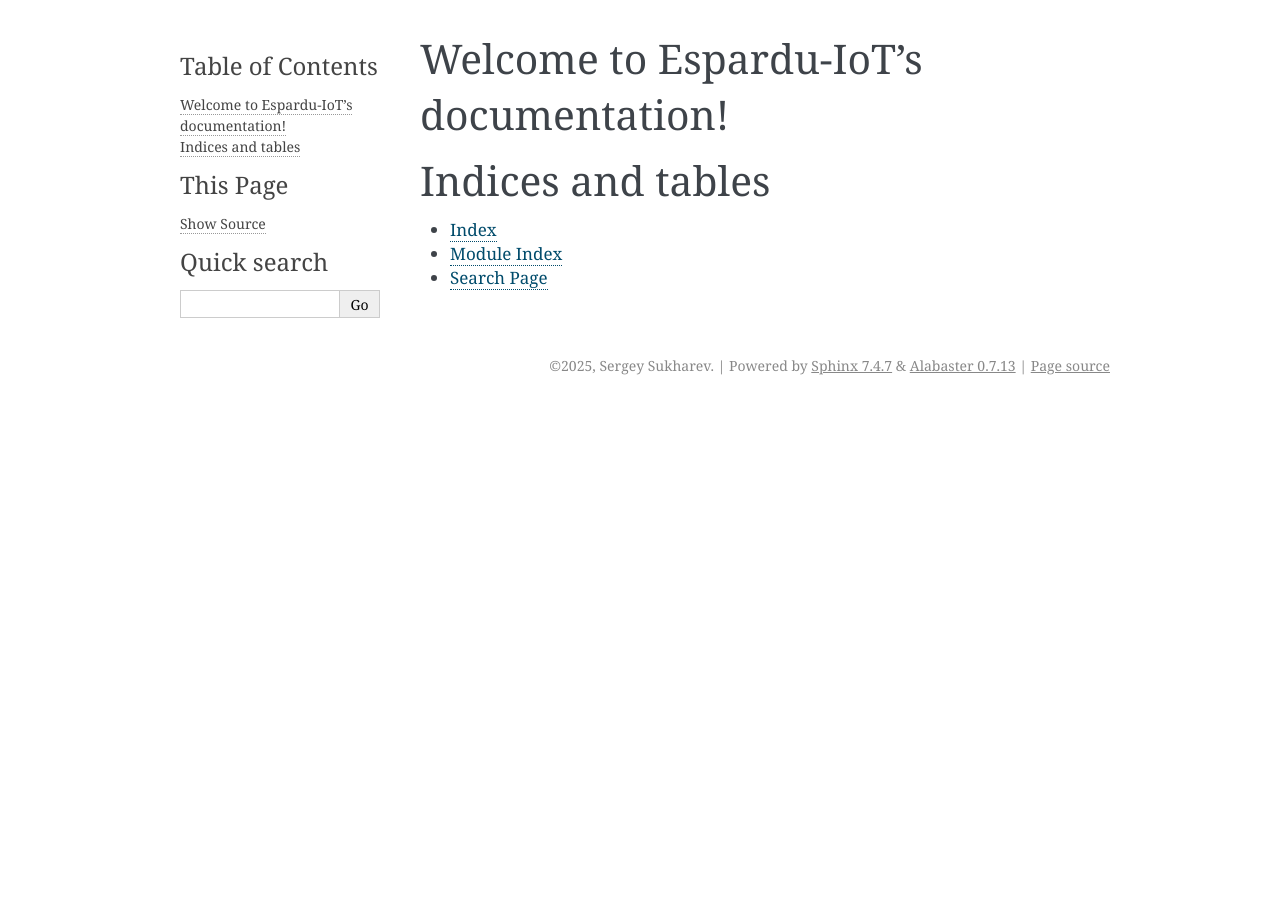
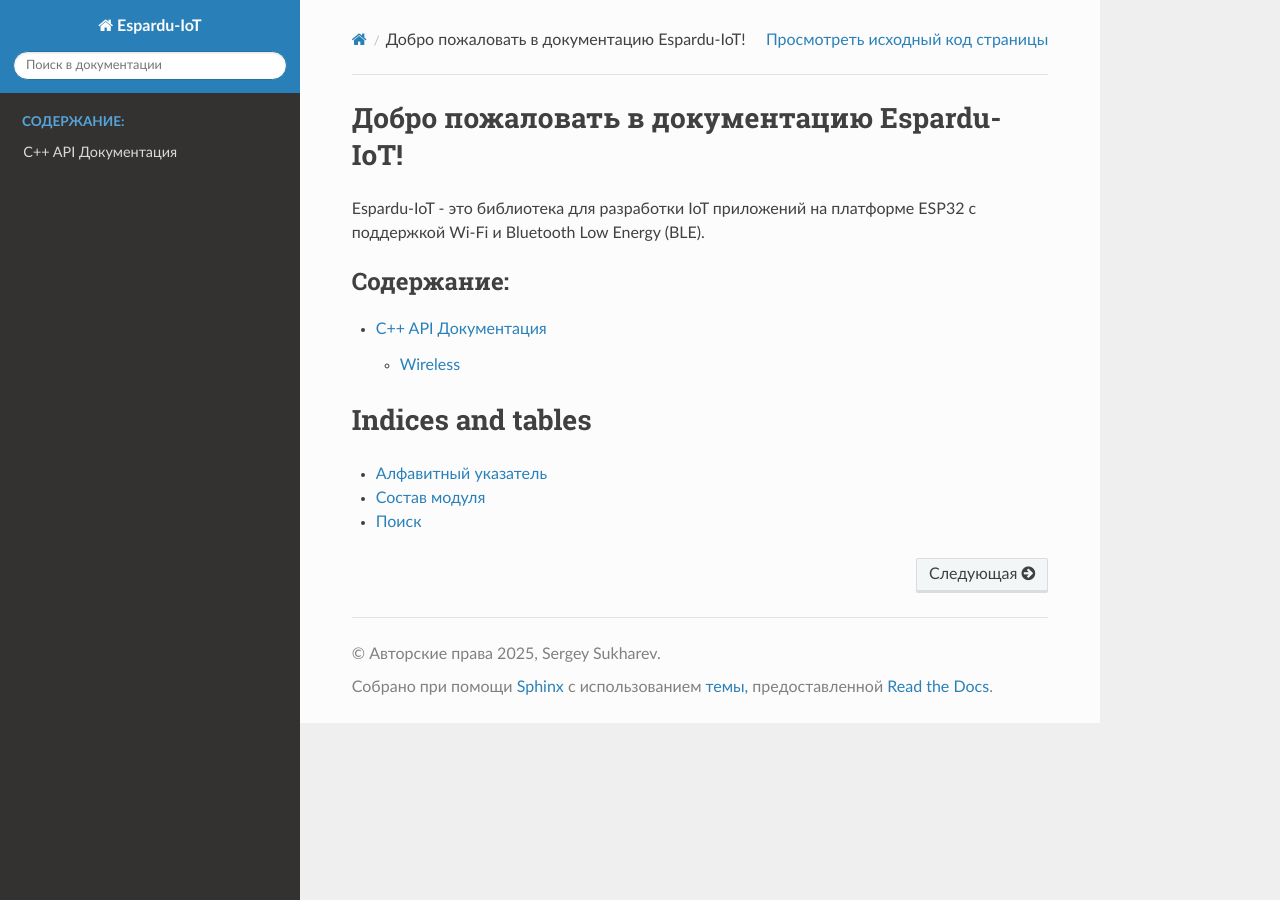
Before and after one commit to stargeraaas/Espardu-IoT, a Sphinx documentation site: the page built from docs/source/index.rst, in a window 1280 px wide. Built offline with Sphinx 7.4.7 and the Read the Docs theme 3.1.0, drawn with Linux system fonts in a browser that asks for light colours.

Commit message:
Added tools for documentation

```diff
--- a/docs/source/conf.py
+++ b/docs/source/conf.py
@@ -2,6 +2,10 @@
 #
 # For the full list of built-in configuration values, see the documentation:
 # https://www.sphinx-doc.org/en/master/usage/configuration.html
+
+import os
+import sys
+from pathlib import Path
 
 # -- Project information -----------------------------------------------------
 # https://www.sphinx-doc.org/en/master/usage/configuration.html#project-information
@@ -13,15 +17,45 @@
 # -- General configuration ---------------------------------------------------
 # https://www.sphinx-doc.org/en/master/usage/configuration.html#general-configuration
 
-extensions = []
+extensions = [
+    'breathe',
+    'sphinx.ext.autodoc',
+    'sphinx.ext.viewcode',
+    'sphinx.ext.intersphinx',
+]
 
 templates_path = ['_templates']
 exclude_patterns = []
 
+# Язык по умолчанию
+language = 'ru'
 
+# -- Настройка Breathe для интеграции с Doxygen ----------------------------
+# Путь к XML файлам, сгенерированным Doxygen
+breathe_projects = {
+    "Espardu-IoT": str(Path(__file__).parent.parent.parent / "build" / "xml")
+}
+breathe_default_project = "Espardu-IoT"
 
 # -- Options for HTML output -------------------------------------------------
 # https://www.sphinx-doc.org/en/master/usage/configuration.html#options-for-html-output
 
-html_theme = 'alabaster'
+html_theme = 'sphinx_rtd_theme'
 html_static_path = ['_static']
+
+# Настройки темы ReadTheDocs
+html_theme_options = {
+    'analytics_id': '',  # Опционально: Google Analytics ID
+    'logo_only': False,
+    'display_version': True,
+    'prev_next_buttons_location': 'bottom',
+    'style_external_links': False,
+    'vcs_pageview_mode': '',
+    'style_nav_header_background': '#2980B9',
+    # Toc options
+    'collapse_navigation': True,
+    'sticky_navigation': True,
+    'navigation_depth': 4,
+    'includehidden': True,
+    'titles_only': False
+}
--- a/docs/source/index.rst
+++ b/docs/source/index.rst
@@ -3,13 +3,17 @@
    You can adapt this file completely to your liking, but it should at least
    contain the root `toctree` directive.
 
-Welcome to Espardu-IoT's documentation!
-=======================================
+Добро пожаловать в документацию Espardu-IoT!
+=============================================
+
+Espardu-IoT - это библиотека для разработки IoT приложений на платформе ESP32
+с поддержкой Wi-Fi и Bluetooth Low Energy (BLE).
 
 .. toctree::
-   :maxdepth: 2
-   :caption: Contents:
+   :maxdepth: 3
+   :caption: Содержание:
 
+   api/cpp_api.rst
 
 
 Indices and tables
```
Also changed, not shown: README_RTD.md (added, +73 -0 lines), docs/api/cpp.md (added, +4 -0 lines), docs/index.md (added, +2 -0 lines), docs/ru/api/cpp.md (added, +4 -0 lines), docs/ru/index.md (added, +2 -0 lines), docs/source/api/cpp_api.rst (added, +43 -0 lines), mkdocs.yml (added, +26 -0 lines), requirements.txt (added, +15 -0 lines), .readthedocs.yaml (deleted), .readthedocs.yml (added), docs/Текстовый документ.txt (deleted), 5 other files.
